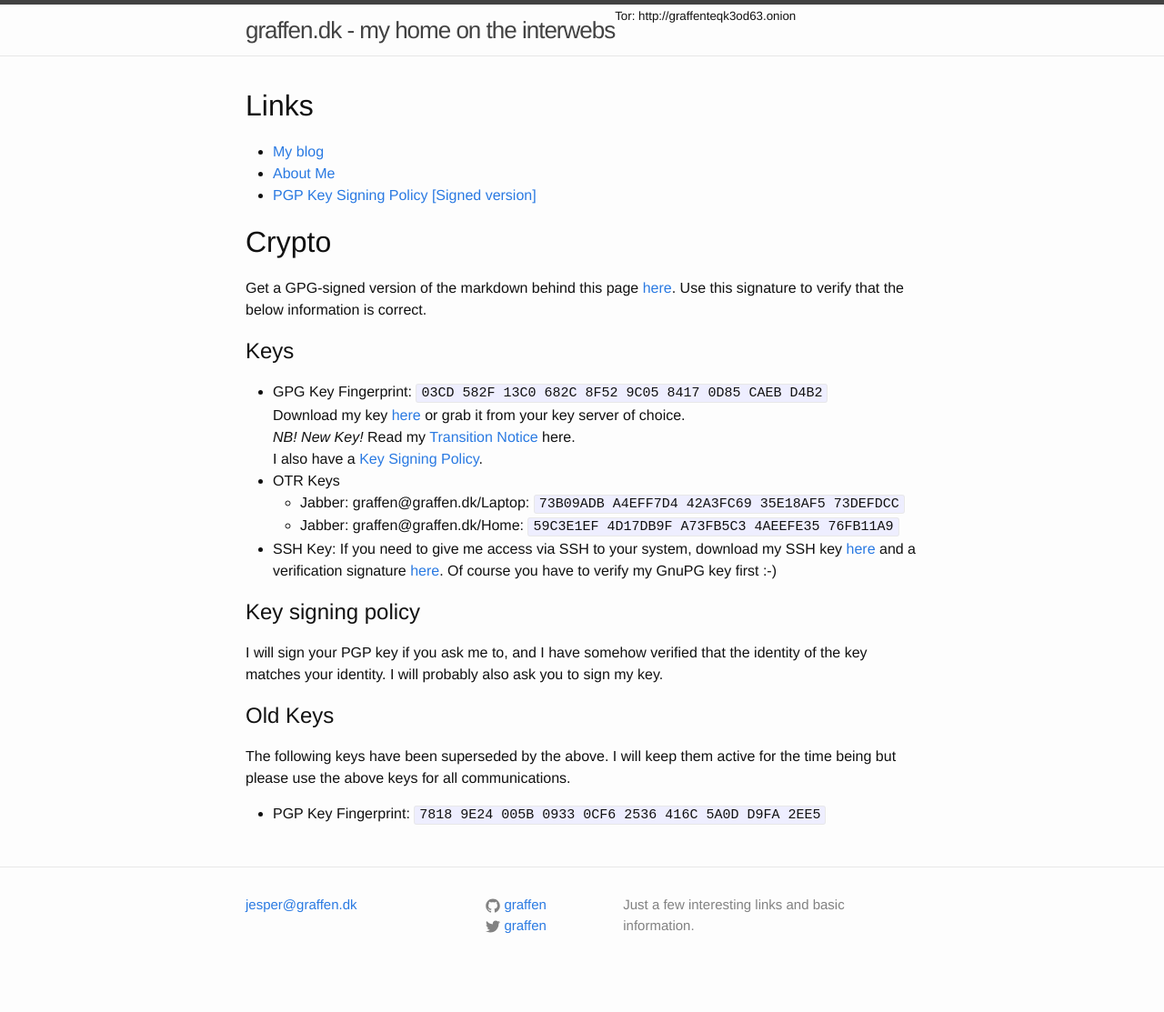
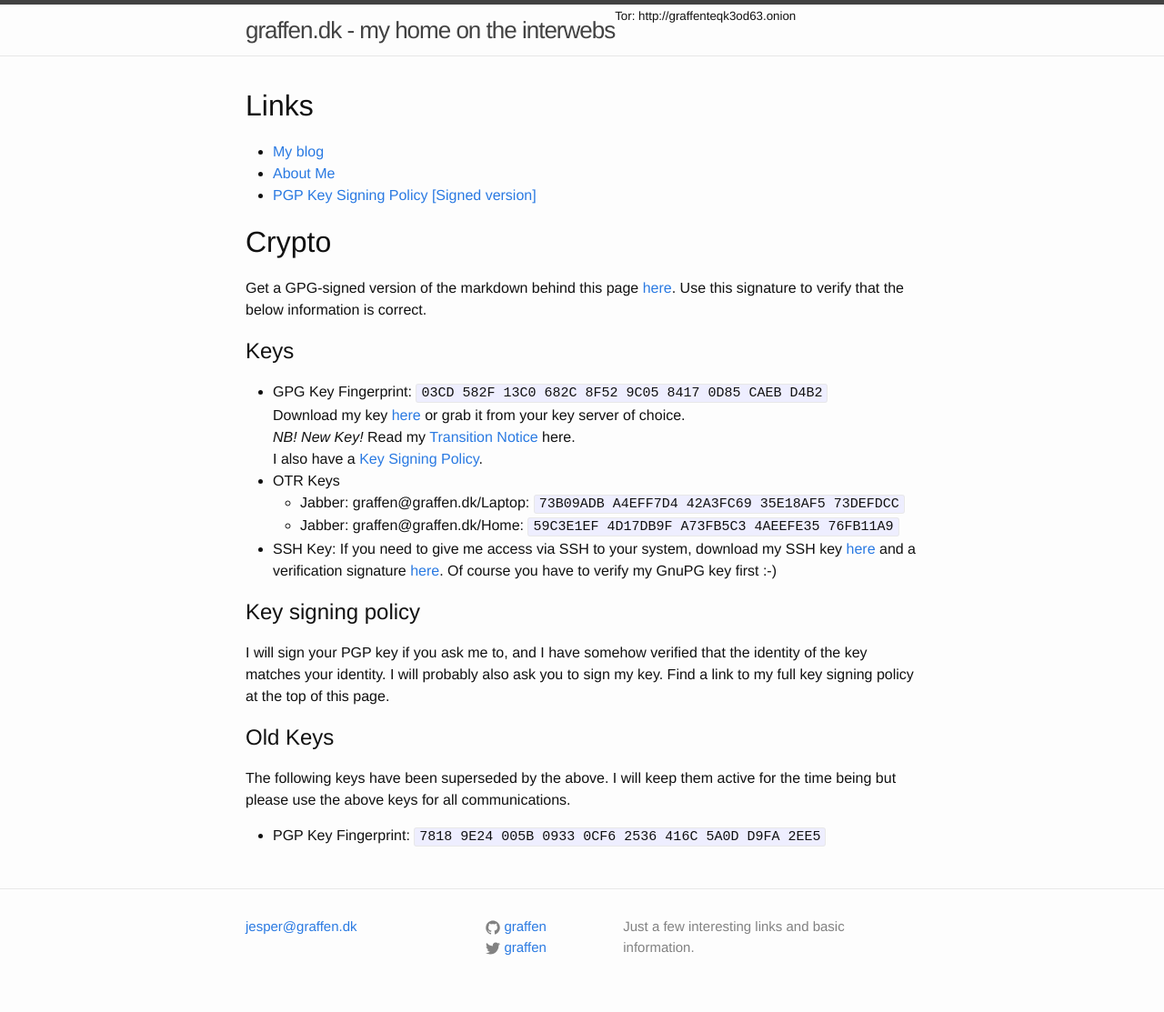
Before and after one commit to graffen/graffen.github.io, a Jekyll site: the page built from index.md, in a window 1280 px wide. Shown: the whole page at 91% size. Built offline with Jekyll 4.4.1, drawn with Linux system fonts in a browser that asks for light colours; before the commit the page ends 1089 px from its top, so only the background shows below that.

Commit message:
Minor text update

```diff
--- a/index.md
+++ b/index.md
@@ -25,7 +25,7 @@ I also have a [Key Signing Policy](/keysigning/policy/).
 
 ## Key signing policy
 I will sign your PGP key if you ask me to, and I have somehow verified that the identity of the key matches your
-identity. I will probably also ask you to sign my key.
+identity. I will probably also ask you to sign my key. Find a link to my full key signing policy at the top of this page.
 
 ## Old Keys
 The following keys have been superseded by the above. I will keep them active for the time being but please use the above keys for all communications.
```
Also changed, not shown: 1 other file.
